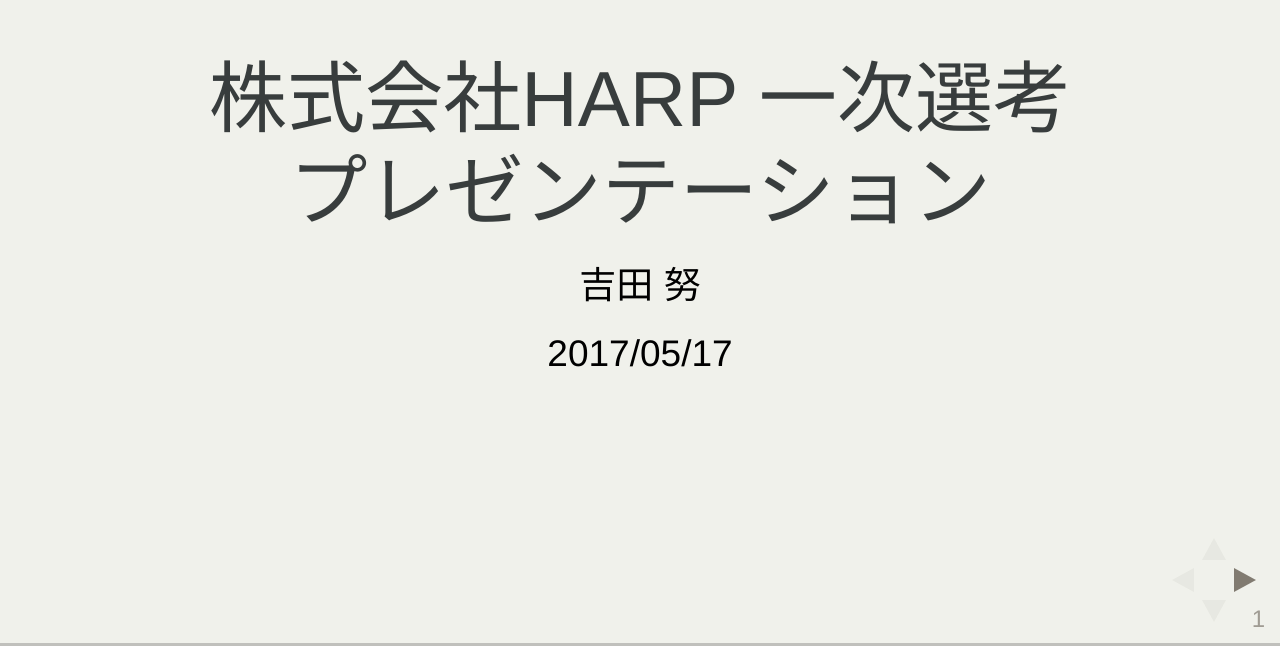
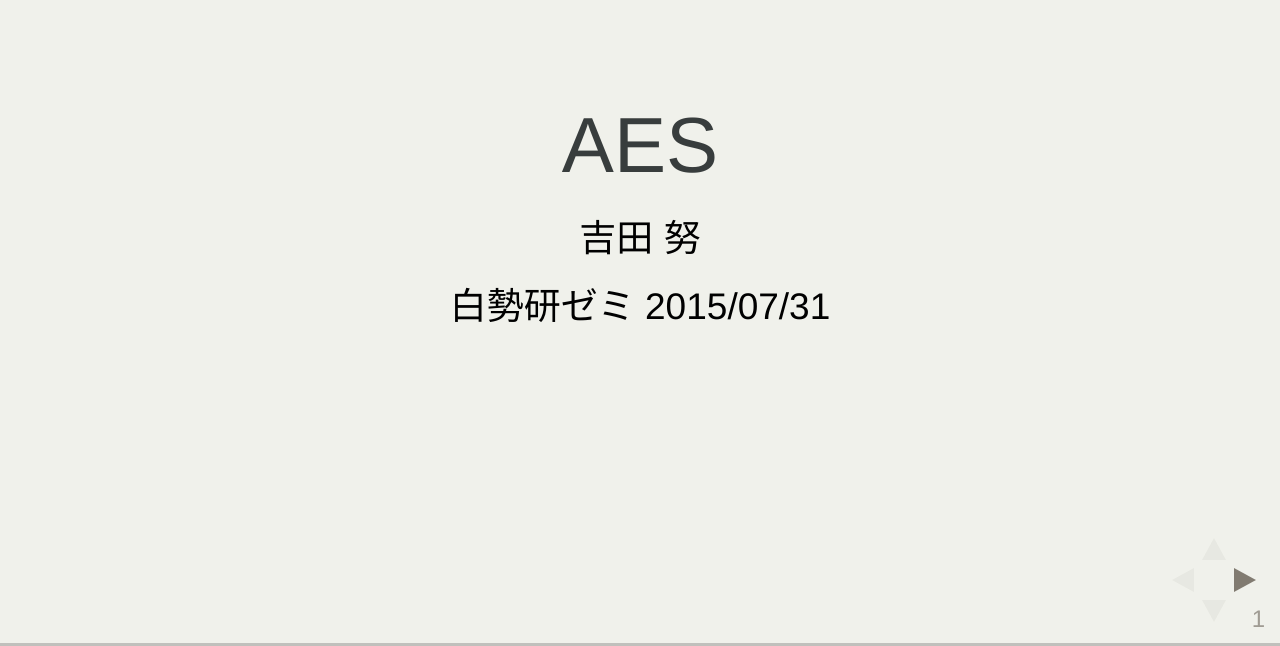
Before and after one commit to g2116050/g2116050.github.io, a website: page index.html in a window 1280 px wide. Shown: the part 154-800 px from the top of the page. Drawn offline with nearby package versions, Linux system fonts and the light colour scheme; some packages are replaced by stand-ins of ours.

Commit message:
change markdown for index.html

```diff
--- a/index.html
+++ b/index.html
@@ -49,7 +49,7 @@
 		<div class="reveal">
 			<!-- Any section element inside of this container is displayed as a slide -->
 			<div class="slides">
-				<section data-markdown="md/harp.md"
+				<section data-markdown="md/aes.md"
          			data-separator="^\n---\n"
         			data-separator-vertical="^\n--\n"
         	 		data-separator-notes="^Note:"
```
